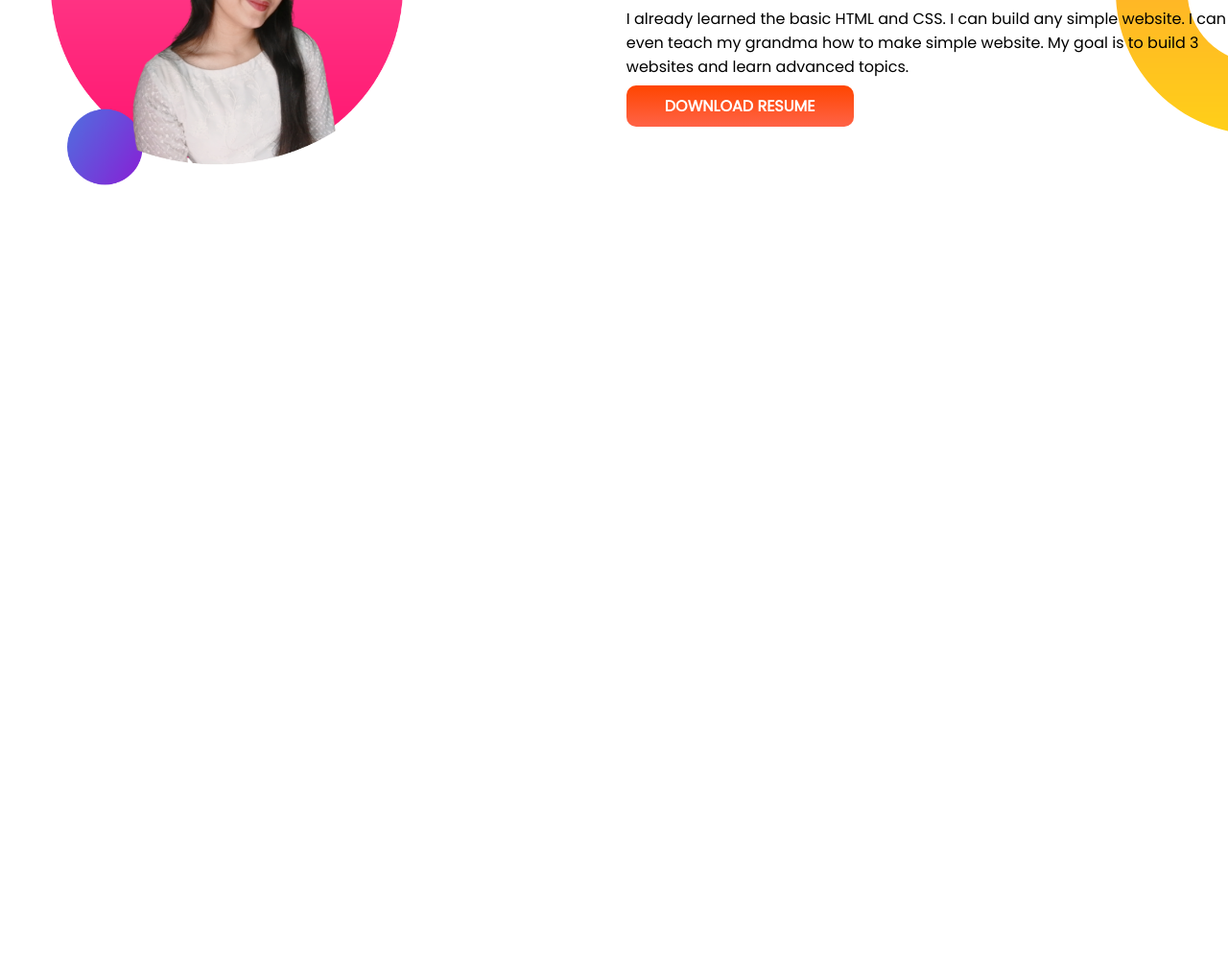
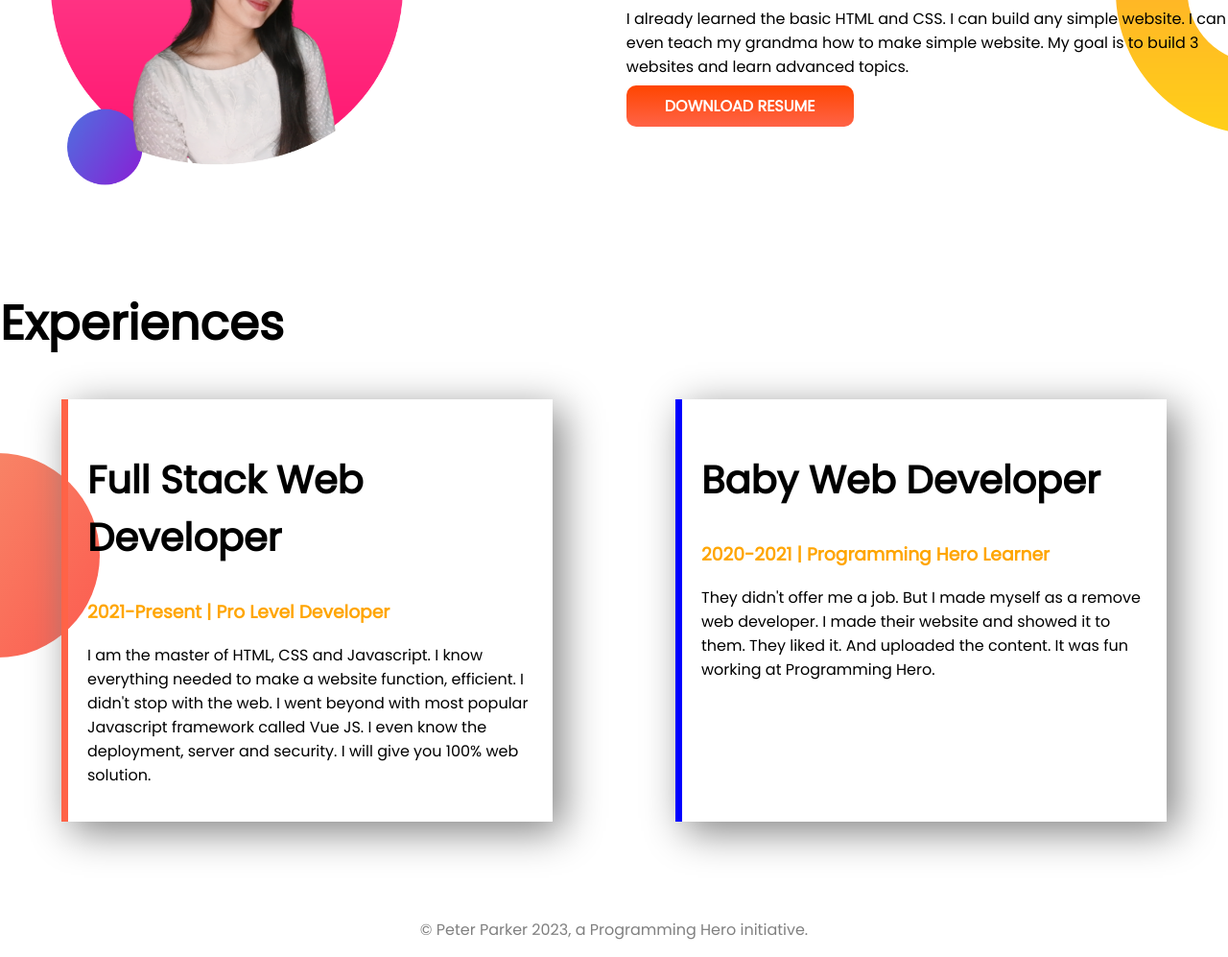
Before and after one commit to emathrychowdhury/developer-portfolio, a plain HTML site: page index.html in a window 1280 px wide. Shown: the part 852-1849 px from the top of the page at 96% size. Before the commit the page ends 1152 px from the top, so only its background shows below. Drawn offline with Linux system fonts and the light colour scheme.

Commit message:
style added

```diff
--- a/index.html
+++ b/index.html
@@ -14,7 +14,7 @@
 </head>
 
 <body>
-    <section class="top-banner">
+    <section class="top-banner flexible-content">
         <div class="half-width">
             <h1>Welcome To</h1>
             <h1><span class="orange-color">Emathry Chowdhury</span> World</h1>
@@ -32,7 +32,7 @@
         </div>
     </section>
 
-    <section class="dream-big">
+    <section class="dream-big flexible-content">
         <div class="half-width">
             <img src="images/my2.png" alt="">
         </div>
@@ -45,6 +45,33 @@
                 target="_blank">DOWNLOAD RESUME</a>
         </div>
     </section>
+
+    <section class="experience-area">
+        <h1>Experiences</h1>
+        <div class="flexible-content">
+            <div class="experience-item" id="full-stack-web-developer">
+                <h2>Full Stack Web Developer</h2>
+                <h3 class="orange-color">2021-Present | Pro Level Developer</h3>
+                <p>I am the master of HTML, CSS and Javascript. I know everything needed to make a website function,
+                    efficient.
+                    I didn't stop with the web. I went beyond with most popular Javascript framework called Vue JS. I
+                    even
+                    know
+                    the deployment, server and security. I will give you 100% web solution.</p>
+            </div>
+            <div class="experience-item" id="baby-web-developer">
+                <h2>Baby Web Developer</h2>
+                <h3 class="orange-color">2020-2021 | Programming Hero Learner</h3>
+                <p>They didn't offer me a job. But I made myself as a remove web developer. I made their website and
+                    showed
+                    it
+                    to them. They liked it. And uploaded the content. It was fun working at Programming Hero.</p>
+            </div>
+        </div>
+    </section>
 </body>
+<footer>
+    <p>© Peter Parker 2023, a Programming Hero initiative.</p>
+</footer>
 
 </html>
--- a/style.css
+++ b/style.css
@@ -7,11 +7,15 @@ h1 {
     font-size: 50px;
 }
 
+h2 {
+    font-size: 40px;
+}
+
 .orange-color {
     color: orange;
 }
 
-section {
+.flexible-content {
     display: flex;
     margin-bottom: 100px;
 }
@@ -45,3 +49,31 @@ section {
     background-repeat: no-repeat;
     background-position: right;
 }
+
+.experience-item {
+    width: 40%;
+    margin-left: 5%;
+    margin-right: 5%;
+    padding: 20px;
+    box-shadow: 10px 10px 40px gray;
+
+}
+
+.experience-area {
+    background-image: url(images/exp-bg.png);
+    background-repeat: no-repeat;
+    background-position: left;
+}
+
+#full-stack-web-developer {
+    border-left: 7px solid tomato;
+}
+
+#baby-web-developer {
+    border-left: 7px solid blue;
+}
+
+footer {
+    text-align: center;
+    color: gray;
+}
```
